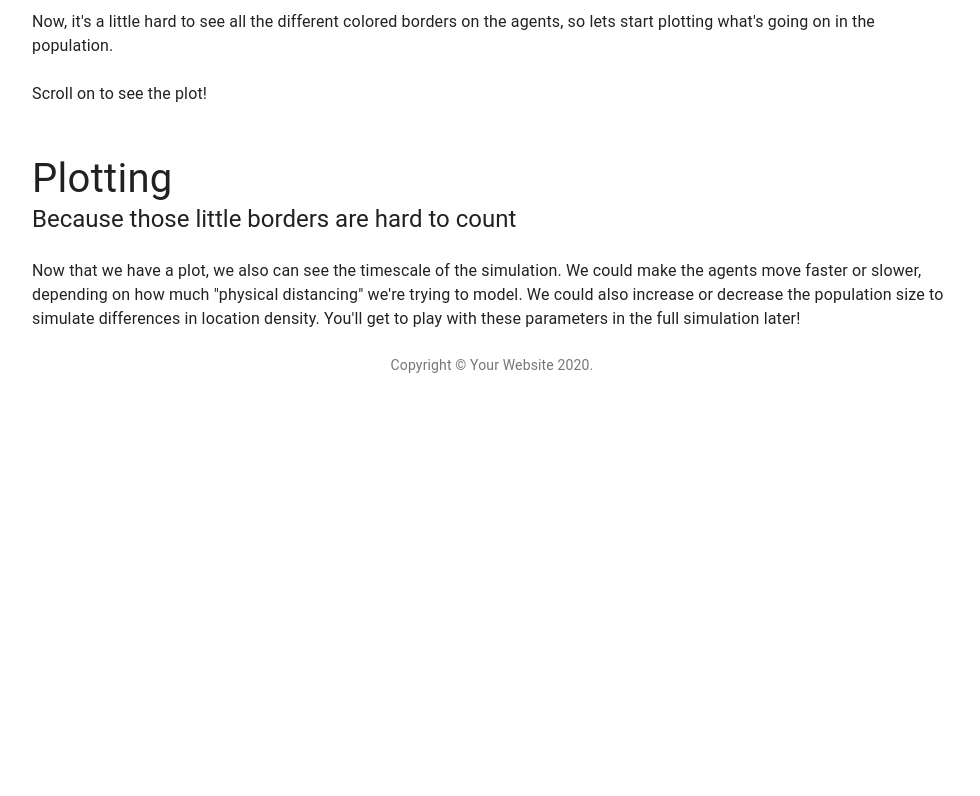
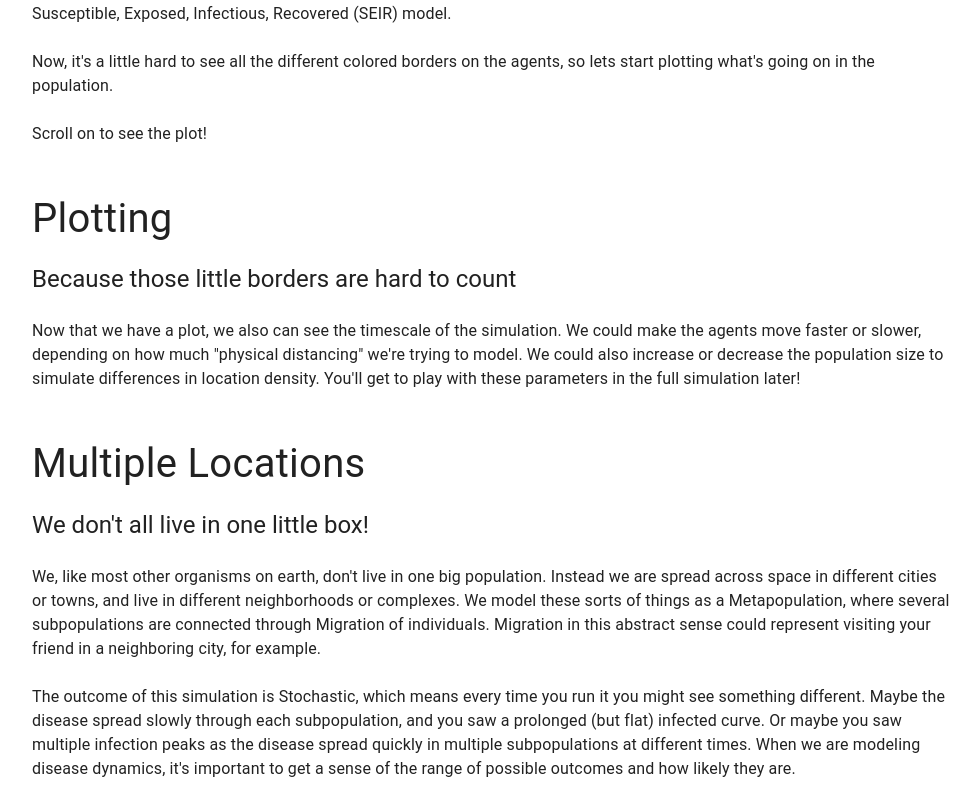
Before and after one commit to song88180/InfectiousMatter_React, a React (Create React App) app: page / in a window 1280 px wide. Shown: the part 2001-2797 px from the top of the page, without its empty margins (64-1044 px from the left). Before the commit the page ends 2400 px from the top, so only its background shows below. Built offline with nearby package versions, Linux system fonts and the light colour scheme.

Commit message:
add function in Simulation.js to render different component base on "key"

```diff
--- a/src/App.js
+++ b/src/App.js
@@ -50,9 +50,8 @@ export default function App() {
       </Typography>
       <Introduction />
       <WhyIMadeThis />
-      <Simulation data={data[0]} />
-      <Simulation data={data[1]} />
-      <Simulation data={data[2]} />
+
+      {data.map(data_ => <Simulation data={data_} />)}
       <Copyright />
     </main>
     <DrawerRight />
--- a/src/Simulation.js
+++ b/src/Simulation.js
@@ -4,6 +4,9 @@ import Link from '@material-ui/core/Link';
 import SvgIcon from '@material-ui/core/SvgIcon';
 import Typography from '@material-ui/core/Typography';
 import Box from '@material-ui/core/Box';
+import Slider from '@material-ui/core/Slider';
+import Button from '@material-ui/core/Button';
+
 
 const useStyles = makeStyles((theme) => ({
   root: {
@@ -14,6 +17,41 @@ const useStyles = makeStyles((theme) => ({
   },
 }));
 
+function Component_render(obj){
+  if(obj.key === "Slider-visitor"){
+    return(
+      <Box display="flex" mt={4}>
+        <Box mx={1}>
+          <Typography>Visitors Per Day: </Typography>
+        </Box>
+        <Box mx={1}>
+          <Slider
+            defaultValue={10}
+            aria-labelledby="discrete-slider"
+            valueLabelDisplay="on"
+            step={1}
+            marks
+            min={0}
+            max={30}
+            style={{width: 200}}
+          />
+        </Box>
+      </Box>
+    )
+  }
+  else if (obj.key == "Button-restart"){
+    return(
+      <Button variant="contained" color="primary">
+        RESTART
+      </Button>
+    )
+  }
+  else if (obj.key == "HowDoWeHelp"){
+    return(
+      <Typography variant='h5'>How Do We Help?</Typography>
+    )
+  }
+}
 
 export default function Simulation({data}) {
   const classes = useStyles();
@@ -25,11 +63,18 @@ export default function Simulation({data}) {
       <Typography variant='h5'>
         {data.subtitle}
       </Typography>
-      {data.maintext.map((p) => (
-        <Typography className={classes.mainp}>
-          {p}
-        </Typography>
-      ))}
+      {data.maintext.map((p) => {
+        if (typeof p === 'object'){
+          return(Component_render(p))
+        }
+        else{
+          return(
+            <Typography className={classes.mainp}>
+              {p}
+            </Typography>
+          )
+        }
+      })}
     </Box>
   );
 }
--- a/src/Simulation.json
+++ b/src/Simulation.json
@@ -25,5 +25,67 @@
       "Now that we have a plot, we also can see the timescale of the simulation. We could make the agents move faster or slower, depending on how much \"physical distancing\" we're trying to model. We could also increase or decrease the population size to simulate differences in location density. You'll get to play with these parameters in the full simulation later!"
     ],
     "sim_config":{}
+  },
+  {
+    "title": "Multiple Locations",
+    "subtitle": "We don't all live in one little box!",
+    "maintext": [
+      "We, like most other organisms on earth, don't live in one big population. Instead we are spread across space in different cities or towns, and live in different neighborhoods or complexes. We model these sorts of things as a Metapopulation, where several subpopulations are connected through Migration of individuals. Migration in this abstract sense could represent visiting your friend in a neighboring city, for example.",
+      "The outcome of this simulation is Stochastic, which means every time you run it you might see something different. Maybe the disease spread slowly through each subpopulation, and you saw a prolonged (but flat) infected curve. Or maybe you saw multiple infection peaks as the disease spread quickly in multiple subpopulations at different times. When we are modeling disease dynamics, it's important to get a sense of the range of possible outcomes and how likely they are."
+    ],
+    "sim_config":{}
+  },
+  {
+    "title": "Contact Graph",
+    "subtitle": "(The 7 Degrees of Disease Transmission)",
+    "maintext": [
+      "One of the really neat features of agent based models is that we can keep track of information about each individual in the simulation. This lets us track, for example, who interacted with each other over some period of time. As you might imagine for disease transmission, this could be an incredibly useful bit of information.",
+      "We can represent these contacts with a Graph. Every node (colored square) in the rightmost visualization depicts one of the agents in the metapopulation. An edge (the line drawn between two nodes) represents a contact that happened within the last 7 days of the simulation.",
+      "You'll notice the agents form the same subpopulation tend to be more connected to each other than agents from other locations. You might hear these structures in graphs called Modules or Communities."
+    ],
+    "sim_config":{}
+  },
+  {
+    "title": "City and Countryside",
+    "subtitle": "Dense cities and more isolated rural areas are connected, and change the dynamics of disease spread",
+    "maintext": [
+      "As an example, lets make a metapopulation simulation of a metropolitan area. In a typical metropolitan area, there is a densely populated city surrounded by lower density towns and rural areas. Here, the dense city is in the top left (purple) and the density decreases as we move down and to the right.",
+      "You can easily see the effect of density on the contact graph, where the large city is a tight-knit network, and the lower density locations have more tendrils.",
+      "Thanks to some fantastic work by network scientists and epidemiologists, we know that disease dynamics in metapopulations are more likely to have multiple waves (or peaks) of infection, and more variation in how long it takes to resolve an epidemic. A recent (not yet peer-reviewed) pre-print also highlights the role of density in metapopulations on the intensity of COVID-19. Counterintuitively, lower density locations had more intense outbreaks, with most of the infections happening in a relatively short period of time. This observation is critical for our next steps in pandemic policy making.",
+      "Keep scrolling for an interactive exercise!"
+    ],
+    "sim_config":{}
+  },
+  {
+    "title": "Protecting Our Small Towns",
+    "subtitle": "",
+    "maintext": [
+      "Smaller and rural towns are preparing for a battle, but they do not have the same pool of resources that large cities have been mobilizing. People may not have easy access to hospitals, and many of the satellite hospital systems that typically service these locations don't have the required ICUs or equipment to treat COVID-19 patients. There are several good articles about these and concerns and more here, here, and here.",
+      "To get an intuition about how limiting movement between the cities and rural areas affects disease dynamics, try experimenting with the slider and see what happens when there is a lot of movement.",
+      {
+        "key":"Slider-visitor"
+      },
+      "If you cranked up the number of visitors, you probably saw an effect on the contact network and watched only a single peak of infections that hit the high and low density locations at similar times.",
+      "Now, try keeping movement limited to just a few visitors. You'll probably see a more spread out peak, and maybe even multiple peaks as the epidemic is no longer synchronized between locations.",
+      "Try running the simulation a few times to get a sense of the possible outcomes!",
+      {
+        "key":"Button-restart"
+      },
+      {
+        "key":"HowDoWeHelp"
+      },
+      "Remember that larger cities have most of the equipment and ICUs required to treat COVID-19. When the peaks are spread out or shifted in time, those hospitals can treat more patients coming from rural areas. If the small towns and big cities are synchronized, the hospital system will be far beyond capacity from the start.",
+      "While we're waiting for therapies for COVID-19, the best we can do is take physical distancing and stay-home orders seriously. Even when it seems like things are improving, or when our community hasn't had an outbreak yet, we are still protecting the spread beyond current hotspots into more vulnerable communities."
+    ],
+    "sim_config":{}
+  },
+  {
+    "title": "More Walkthroughs",
+    "subtitle": "",
+    "maintext": [
+      "Check out the next walkthrough on Small World Networks and their role in the spread of a disease!",
+      "Then, check out what evolution looks like, complete with phylogenetic networks!"
+    ],
+    "sim_config":{}
   }
 ]
--- a/src/theme.js
+++ b/src/theme.js
@@ -26,6 +26,7 @@ const theme = createMuiTheme({
       "fontWeight": 400,
     },
     h5: {
+      "marginTop": 20,
       "marginBottom": 20,
     }
   },
```
Also changed, not shown: 1 other file (tests, documents, lock files or other folders).
